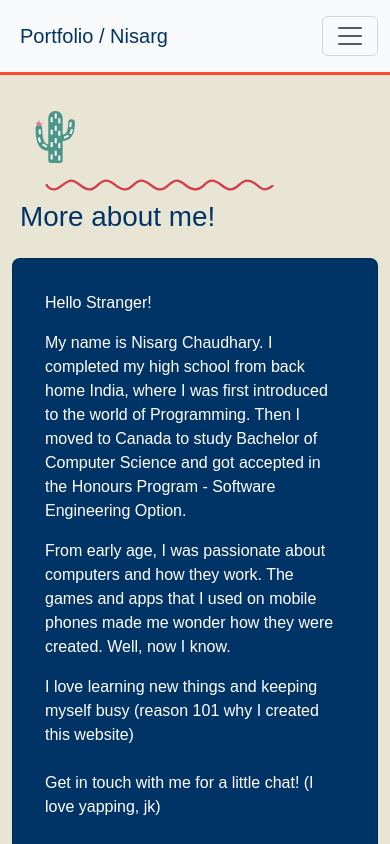
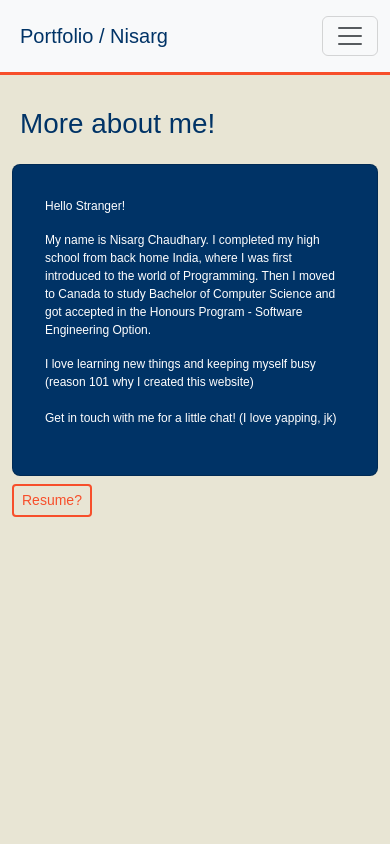
Before and after one commit to nisarg-11-here/Portfolio-Website, a React (Create React App) app in the folder frontend/: page /About in a window 390 px wide. Built offline with nearby package versions, Linux system fonts and the light colour scheme; a web font is replaced by a local one.

Commit message:
Mobile Compatable website is up!

```diff
--- a/frontend/src/Components/About.jsx
+++ b/frontend/src/Components/About.jsx
@@ -4,13 +4,14 @@ import Container from "react-bootstrap/esm/Container";
 import Row from "react-bootstrap/esm/Row";
 import Card from "react-bootstrap/Card";
 import CardBody from "react-bootstrap/esm/CardBody";
-import Photo2 from "../Assets/NisargBrand.png"
+import Photo2 from "../Assets/NisargBrand.png";
 import { useMediaQuery } from "react-responsive";
 import Button from "react-bootstrap/esm/Button";
 import DynamicHeading from "./DynamicHeading";
 
 function About() {
   const isSmallScreen = useMediaQuery({ minWidth: 1200 }); // Check if screen size is less than or equal to 1200px
+  const phoneScreen = useMediaQuery({ minWidth: 576 }); // Check if screen size is less than or equal to 1200px
 
   return (
     <div className="panel" id="panel_3">
@@ -21,6 +22,7 @@ function About() {
         <h1 className="poleno-font-semibold text-primary p-2 mb-3">
           <Row>
             <Col>
+              {phoneScreen && (
                 <svg
                   width="70px"
                   height="60px"
@@ -114,10 +116,12 @@ function About() {
                     fill="#D77A88"
                   />
                 </svg>
+              )}
             </Col>
 
-            <Col>
+            <Col md="auto">
               <span className="">
+                {phoneScreen && (
                   <svg
                     className="mt-0"
                     width="287"
@@ -132,17 +136,19 @@ function About() {
                       stroke-width="3"
                     />
                   </svg>
+                )}
                 <DynamicHeading text="More about me!" />
               </span>
             </Col>
           </Row>
-
-
         </h1>
         <Row className="text-white" style={{}}>
           <Col className="">
             <Card className=" text-white rounded-3 p-3 card-effect">
-              <CardBody>
+              <CardBody
+                className="sans-font"
+                style={{ fontSize: phoneScreen ? "16px" : "12px" }}
+              >
                 <p>
                   <strong>Hello Stranger! </strong>
                 </p>
@@ -153,11 +159,13 @@ function About() {
                   Computer Science and got accepted in the Honours Program -
                   Software Engineering Option.
                 </p>
+                {phoneScreen && (
                   <p>
-                  From early age, I was passionate about computers and how they
-                  work. The games and apps that I used on mobile phones made me
-                  wonder how they were created. Well, now I know.
+                    From early age, I was passionate about computers and how
+                    they work. The games and apps that I used on mobile phones
+                    made me wonder how they were created. Well, now I know.
                   </p>
+                )}
                 <p>
                   I love learning new things and keeping myself busy (reason 101
                   why I created this website)
@@ -181,7 +189,6 @@ function About() {
                     margin: "10px auto",
                   }}
                 />
-
               </Card>
             </Col>
           )}
@@ -189,7 +196,7 @@ function About() {
         <Button
           variant="outline-primary"
           id="customButton"
-          className="sans-font mt-2 mb-1 border-2"
+          className="sans-font mt-2 mb-1 border-2 btn-sm"
           href="/Resume.pdf"
           target="_blank"
           rel="noopener noreferrer"
--- a/frontend/src/Components/CollapsableNavbar.jsx
+++ b/frontend/src/Components/CollapsableNavbar.jsx
@@ -6,13 +6,23 @@ import Navbar from "react-bootstrap/Navbar";
 import DynamicHeading from "./DynamicHeading";
 import "../App.css";
 import "./ButtonCss.css";
+import { useMediaQuery } from "react-responsive";
 
 function CollapsableNavbar() {
+  const phoneScreen = useMediaQuery({ minWidth: 576 });
   return (
     <div>
-      <Navbar collapseOnSelect expand="lg" className="bg-light myNavbar" fixed="top" >
+      <Navbar
+        collapseOnSelect
+        expand="lg"
+        className="bg-light myNavbar"
+        fixed="top"
+      >
         <Container>
-			<Navbar.Brand href="/" className="m-2 poleno-font-semibold"> <DynamicHeading text="Portfolio / Nisarg"/></Navbar.Brand>
+          <Navbar.Brand href="/" className="m-2 poleno-font-semibold">
+            {" "}
+            <DynamicHeading text="Portfolio / Nisarg" />
+          </Navbar.Brand>
           <Navbar.Toggle aria-controls="responsive-navbar-nav" />
           <Navbar.Collapse id="responsive-navbar-nav">
             <Nav className="me-auto">
@@ -39,9 +49,21 @@ function CollapsableNavbar() {
 				>
 					Not so useful links :)
 				</Button> */}
-					<svg width="50px" height="50px" className="m-0 p-0" viewBox="0 0 306 200" fill="none" xmlns="http://www.w3.org/2000/svg">
-						<path d="M55 31H154.812L191 94L227.188 31H306L252 127H150.5L114 64L77.5 127H0L55 31Z" fill="#F74F2B" />
+              {phoneScreen && (
+                <svg
+                  width="50px"
+                  height="50px"
+                  className="m-0 p-0"
+                  viewBox="0 0 306 200"
+                  fill="none"
+                  xmlns="http://www.w3.org/2000/svg"
+                >
+                  <path
+                    d="M55 31H154.812L191 94L227.188 31H306L252 127H150.5L114 64L77.5 127H0L55 31Z"
+                    fill="#F74F2B"
+                  />
                 </svg>
+              )}
             </Nav>
           </Navbar.Collapse>
         </Container>
--- a/frontend/src/Components/Contact.jsx
+++ b/frontend/src/Components/Contact.jsx
@@ -6,8 +6,11 @@ import DynamicHeading from "./DynamicHeading";
 import { Link } from "react-router-dom";
 import Col from "react-bootstrap/esm/Col";
 import Row from "react-bootstrap/esm/Row";
+import { useMediaQuery } from "react-responsive";
 
 function Contact() {
+  const phoneScreen = useMediaQuery({ minWidth: 576 });
+
   return (
     <div className="panel" id="panel_4">
       <Container
@@ -21,7 +24,7 @@ function Contact() {
               <span>
                 {/* <line id="text-effect">Get in touch!</line> */}
                 <DynamicHeading text="Get in touch!" />
-
+                {phoneScreen && (
                   <svg
                     width="287"
                     height="12"
@@ -36,9 +39,11 @@ function Contact() {
                       stroke-width="3"
                     />
                   </svg>
+                )}
               </span>
             </Col>
             <Col md="1">
+              {phoneScreen && (
                 <svg
                   width="80px"
                   height="80px"
@@ -56,11 +61,12 @@ function Contact() {
                     fill="#9BBACE"
                   />
                 </svg>
+              )}
             </Col>
           </Row>
         </h1>
         <div style={{ textAlign: "center" }}>
-          <div className="sans-font m-5 fs-4">
+          <div className={`sans-font fs-4 ${phoneScreen ? 'm-5' : 'm-4 mb-2'}`}>
             Fill <span className="custom-text2">free</span> to connect with me!
           </div>
 
--- a/frontend/src/Components/Main.jsx
+++ b/frontend/src/Components/Main.jsx
@@ -96,6 +96,7 @@ const Main = () => {
         <About />
         <Contact />
       </div>
+
       <div className="controls">
         <button
           className="up"
--- a/frontend/src/Components/Projects.jsx
+++ b/frontend/src/Components/Projects.jsx
@@ -8,9 +8,11 @@ import Project2 from "../Assets/Project-imgs/VCLogin.png";
 import Project3 from "../Assets/Project-imgs/PFVwithEditor2.png";
 import ProjectModal from "./ProjectModal";
 import Carousel from "react-bootstrap/Carousel";
+import { useMediaQuery } from "react-responsive";
 
 function Projects() {
   const [modalShow, setModalShow] = useState(false);
+  const phoneScreen = useMediaQuery({ minWidth: 576 });
   const [selectedProject, setSelectedProject] = useState({
     title: "",
     image: "",
@@ -33,6 +35,7 @@ function Projects() {
           <Row>
             <Col md="11">
               <DynamicHeading text="Projects!" />
+              {phoneScreen && (
                 <svg
                   width="287"
                   height="12"
@@ -46,8 +49,10 @@ function Projects() {
                     stroke-width="3"
                   />
                 </svg>
+              )}
             </Col>
             <Col md="1">
+              {phoneScreen && (
                 <svg
                   width="80px"
                   height="80px"
@@ -61,12 +66,13 @@ function Projects() {
                     fill="#5AB286"
                   />
                 </svg>
+              )}
             </Col>
           </Row>
         </h1>
 
         <Carousel data-bs-theme="dark">
-          <Carousel.Item style={{ height: "400px" }}>
+          <Carousel.Item style={{ height: phoneScreen ? "400px" : "300px" }}>
             <div
               className="sans-font m-1"
               onClick={() =>
@@ -83,7 +89,7 @@ function Projects() {
                 src={Project1}
                 alt="First Project"
                 style={{
-                  maxWidth: "500px",
+                  maxWidth: phoneScreen ? "500px": "270px",
                   height: "auto",
                   margin: "0 auto",
                 }}
@@ -92,7 +98,7 @@ function Projects() {
             <Carousel.Caption>Code Community</Carousel.Caption>
           </Carousel.Item>
 
-          <Carousel.Item style={{ height: "400px" }}>
+          <Carousel.Item style={{ height: phoneScreen ? "400px" : "300px" }}>
             <div
               className="sans-font "
               onClick={() =>
@@ -104,15 +110,15 @@ function Projects() {
                 src={Project2}
                 alt="First Project"
                 style={{
-                  maxWidth: "500px",
-                  height: "294px",
+                  maxWidth: phoneScreen ? "500px": "270px",
+                  height: "auto",
                   margin: "0 auto",
                 }}
               />
             </div>
             <Carousel.Caption>Volunteer Connect</Carousel.Caption>
           </Carousel.Item>
-          <Carousel.Item style={{ height: "400px" }}>
+          <Carousel.Item style={{ height: phoneScreen ? "400px" : "300px" }}>
             <div
               className="sans-font"
               onClick={() =>
@@ -129,8 +135,8 @@ function Projects() {
                 src={Project3}
                 alt="First Project"
                 style={{
-                  maxWidth: "500px",
-                  height: "294px",
+                  maxWidth: phoneScreen ? "500px": "270px",
+                  height: "auto",
                   margin: "0 auto",
                 }}
               />
```
Lines whose indentation alone changed are shown as unchanged.
